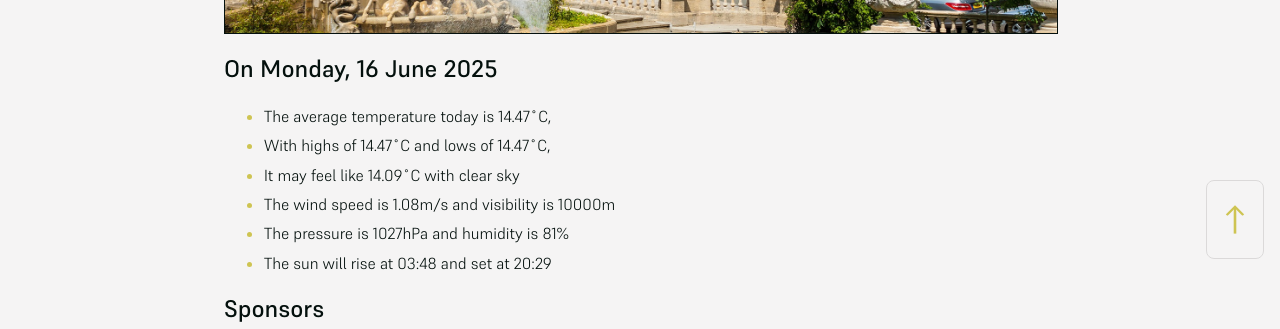
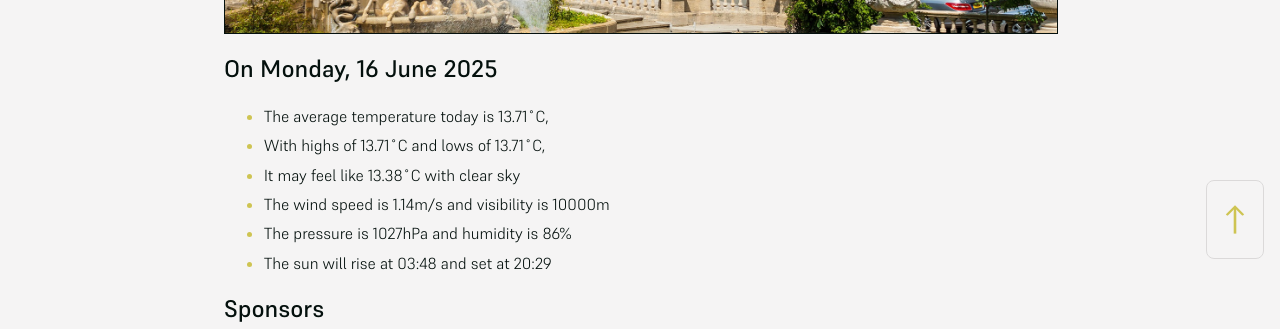
Before and after one commit to mat-0/cheltenham-open-data, a Jekyll site: the page built from index.md, in a window 1280 px wide. Shown: the part 625-954 px from the top of the page. Built offline with Jekyll 4.4.1, drawn with Linux system fonts in a browser that asks for light colours.

Commit message:
Updated 2025-06-16 02:32:17

```diff
--- a/index.md
+++ b/index.md
@@ -10,11 +10,11 @@ seo: Menu
 <!-- weather_marker starts -->
 ## On Monday, 16 June 2025
 
-- The average temperature today is 14.47˚C,
-- With highs of 14.47˚C and lows of 14.47˚C,
-- It may feel like 14.09˚C with clear sky
-- The wind speed is 1.08m/s and visibility is 10000m
-- The pressure is 1027hPa and humidity is 81%
+- The average temperature today is 13.71˚C,
+- With highs of 13.71˚C and lows of 13.71˚C,
+- It may feel like 13.38˚C with clear sky
+- The wind speed is 1.14m/s and visibility is 10000m
+- The pressure is 1027hPa and humidity is 86%
 - The sun will rise at 03:48 and set at 20:29
 
 <!-- weather_marker ends -->
```
Also changed, not shown: _data/flood.json (+5 -27 lines), _pages/news.md (+5 -5 lines).
